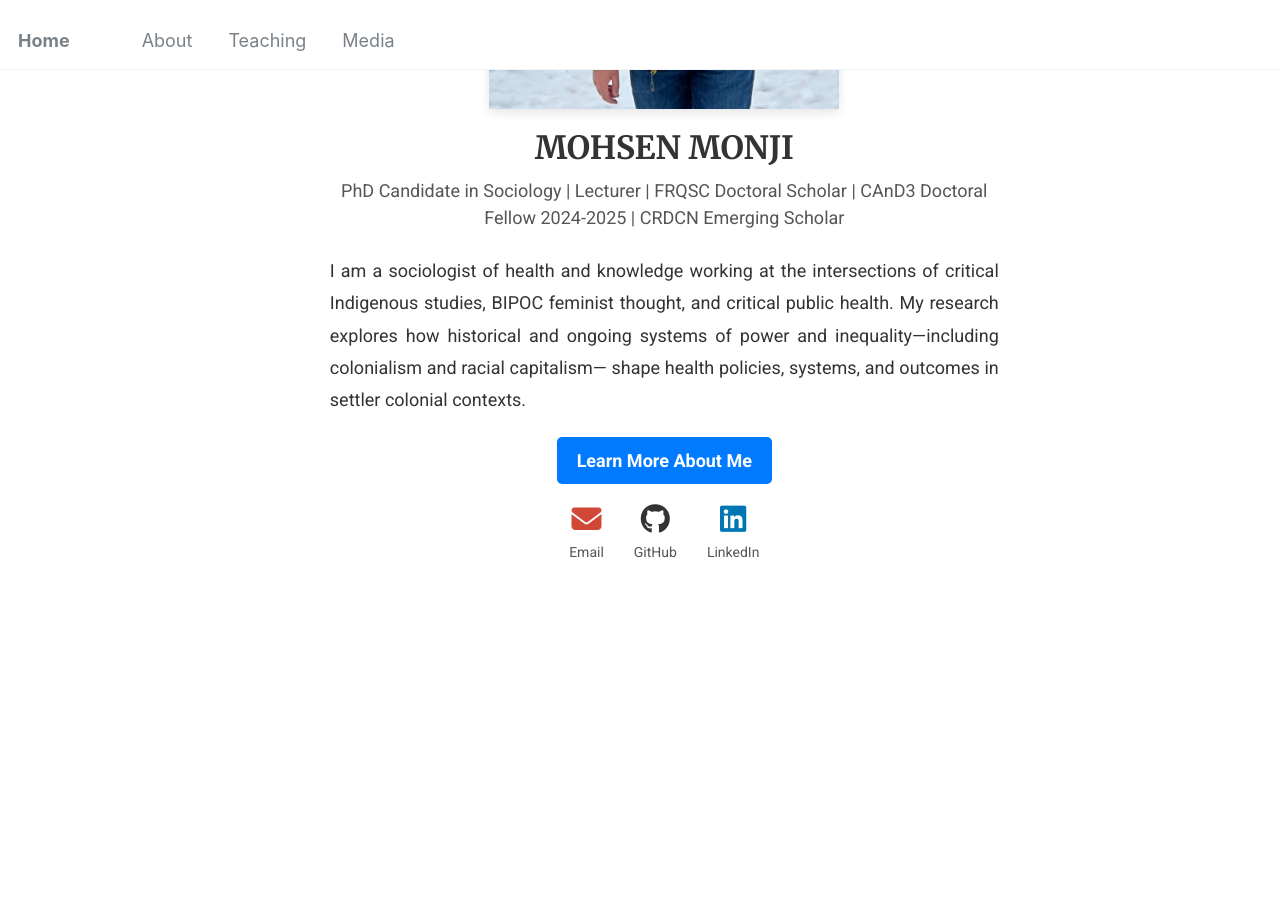
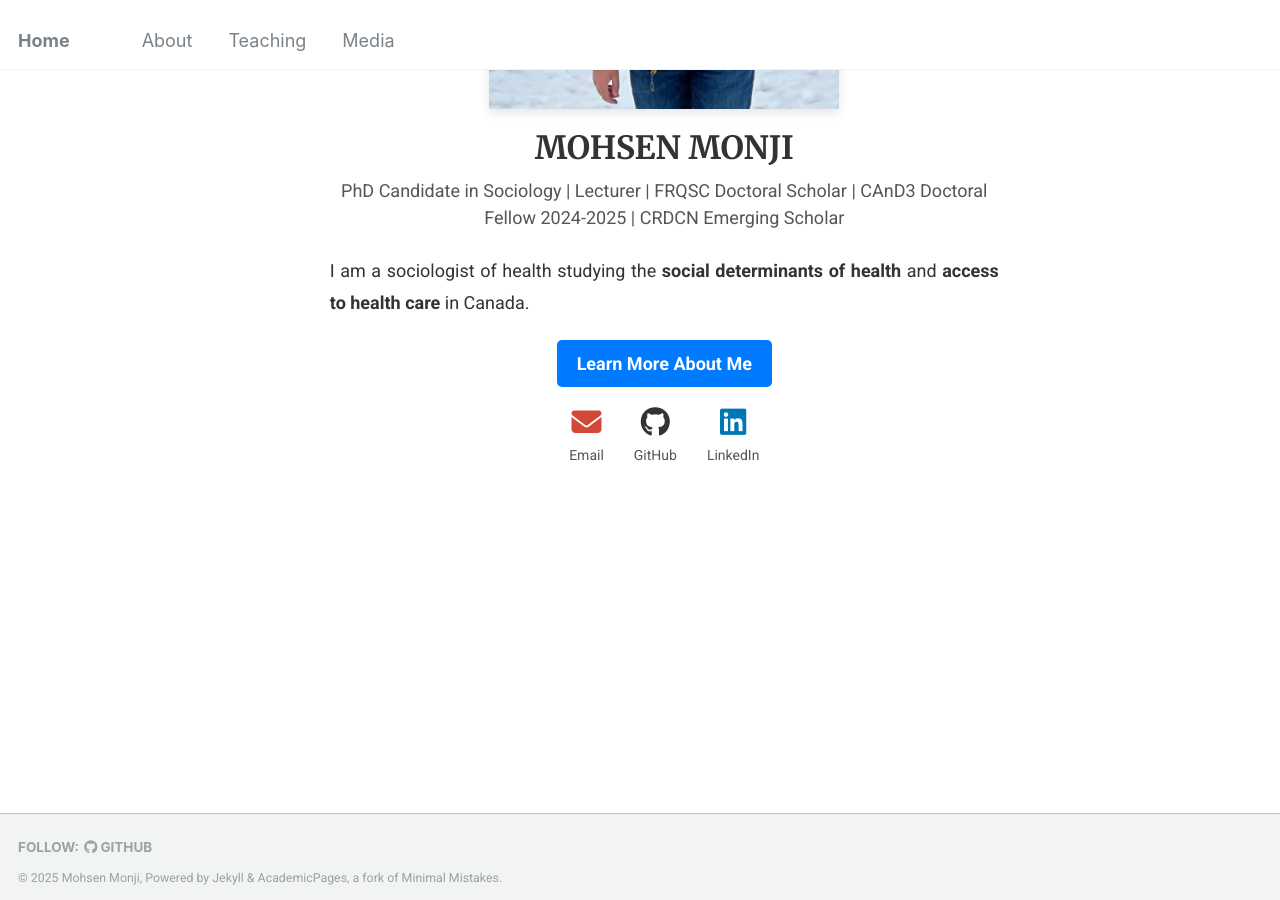
Before and after one commit to Mohsnmonji/mohsnmonji.github.io, a Jekyll site: the page built from _pages/front.md, in a window 1280 px wide and 900 px high, scrolled down 458 px. Built offline with Jekyll 4.4.1, drawn with Linux system fonts in a browser that asks for light colours.

Commit message:
Update front.md

```diff
--- a/_pages/front.md
+++ b/_pages/front.md
@@ -26,8 +26,9 @@ hide_avatar: true
 
   <!-- Description -->
 <p style="font-size: 18px; color: #333; text-align: justify; line-height: 1.8; margin-bottom: 20px;">
-
-I am a sociologist of health and knowledge working at the intersections of critical Indigenous studies, BIPOC feminist thought, and critical public health. My research explores how historical and ongoing systems of power and inequality—including colonialism and racial capitalism— shape health policies, systems, and outcomes in settler colonial contexts.
+  I am a sociologist of health studying the
+  <strong>social determinants of health</strong> and
+  <strong>access to  health care</strong> in Canada.
 </p>
 
   <!-- Button -->
```
